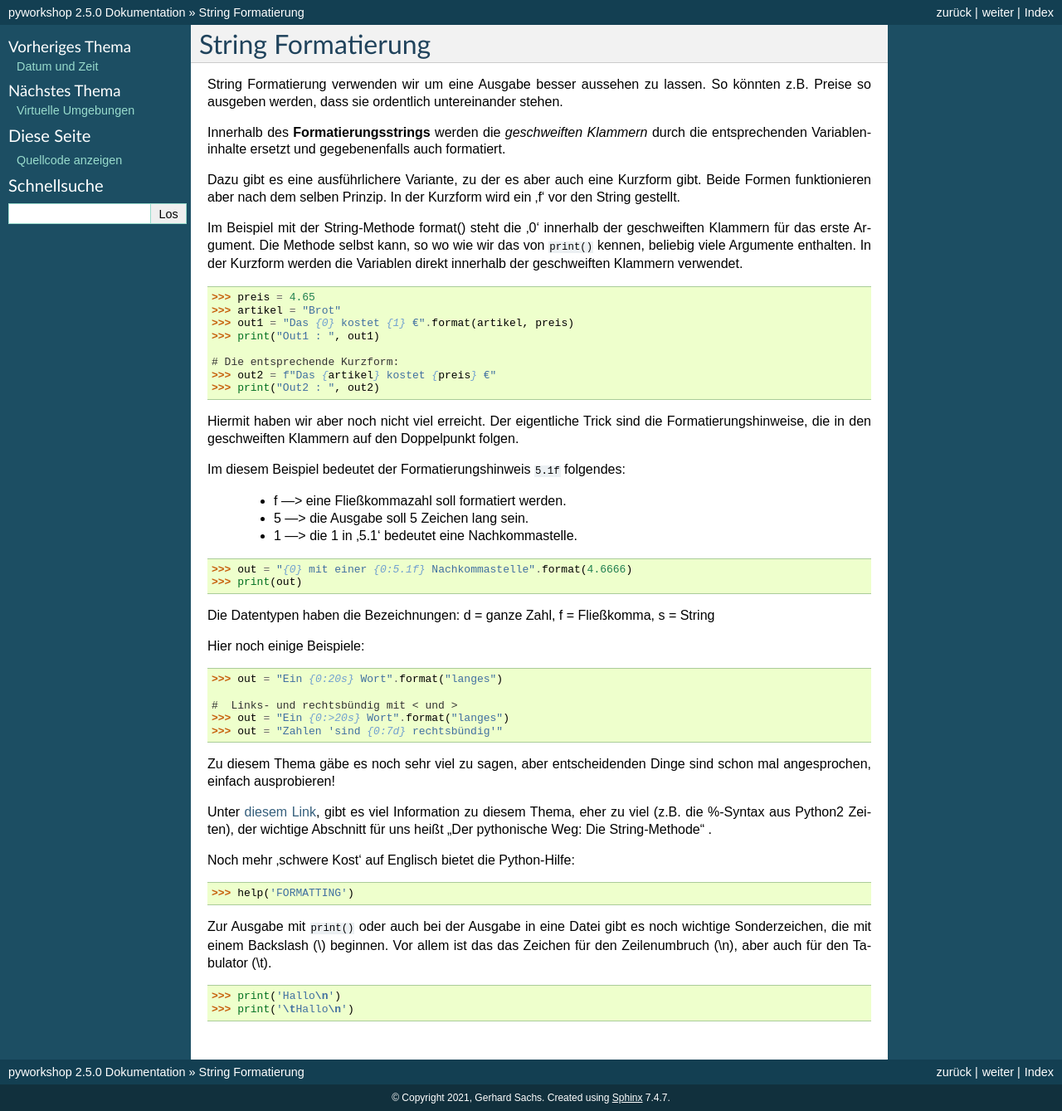
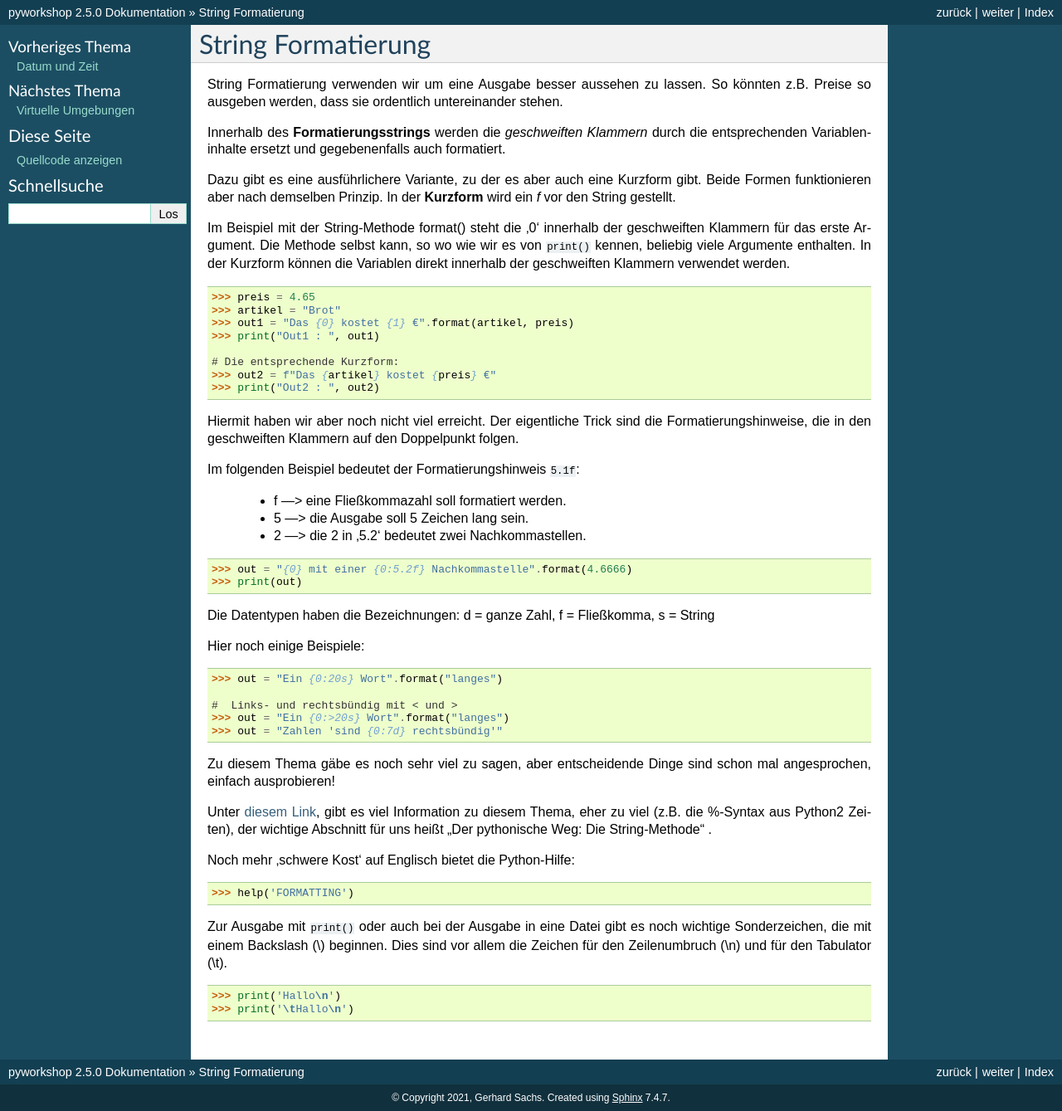
Before and after one commit to gerpark/pyworkshop, a Sphinx documentation site: the page built from docs/source/format.rst, in a window 1280 px wide. Shown: the whole page at 83% size. Built offline with Sphinx 7.4.7, drawn with Linux system fonts in a browser that asks for light colours.

Commit message:
257 may26

```diff
--- a/docs/source/format.rst
+++ b/docs/source/format.rst
@@ -13,11 +13,11 @@ Innerhalb des **Formatierungsstrings** werden die `geschweiften Klammern` durch
 entsprechenden Variableninhalte ersetzt und gegebenenfalls auch formatiert.
 
 Dazu gibt es eine ausführlichere Variante, zu der es aber auch eine Kurzform gibt.
-Beide Formen funktionieren aber nach dem selben Prinzip. In der Kurzform wird ein 'f' vor den String gestellt.
+Beide Formen funktionieren aber nach demselben Prinzip. In der **Kurzform** wird ein `f` vor den String gestellt.
 
 Im Beispiel mit der String-Methode format() steht die '0' innerhalb der geschweiften Klammern für das erste Argument.
-Die Methode selbst kann, so wo wie wir das von ``print()`` kennen, beliebig viele Argumente enthalten.
-In der Kurzform werden die Variablen direkt innerhalb der geschweiften Klammern verwendet.
+Die Methode selbst kann, so wo wie wir es von ``print()`` kennen, beliebig viele Argumente enthalten.
+In der Kurzform können die Variablen direkt innerhalb der geschweiften Klammern verwendet werden.
 
 .. code:: python
 
@@ -34,17 +34,17 @@ Hiermit haben wir aber noch nicht viel erreicht.
 Der eigentliche Trick sind die Formatierungshinweise,
 die in den geschweiften Klammern auf den Doppelpunkt folgen.
 
-Im diesem Beispiel bedeutet der Formatierungshinweis ``5.1f`` folgendes:
+Im folgenden Beispiel bedeutet der Formatierungshinweis ``5.1f``:
 
     * f --->  eine Fließkommazahl soll formatiert werden.
 
     * 5 --->  die Ausgabe soll 5 Zeichen lang sein.
 
-    * 1 --->  die 1 in '5.1' bedeutet eine Nachkommastelle.
+    * 2 --->  die 2 in '5.2' bedeutet zwei Nachkommastellen.
 
 .. code:: python
 
-   >>> out = "{0} mit einer {0:5.1f} Nachkommastelle".format(4.6666)
+   >>> out = "{0} mit einer {0:5.2f} Nachkommastelle".format(4.6666)
    >>> print(out)
 
 
@@ -61,7 +61,7 @@ Hier noch einige Beispiele:
     >>> out = "Zahlen 'sind {0:7d} rechtsbündig'"
 
 
-Zu diesem Thema gäbe es noch sehr viel zu sagen, aber entscheidenden Dinge sind schon mal
+Zu diesem Thema gäbe es noch sehr viel zu sagen, aber entscheidende Dinge sind schon mal
 angesprochen, einfach ausprobieren!
 
 Unter `diesem Link <https://www.python-kurs.eu/python3_formatierte_ausgabe.php>`_,
@@ -76,8 +76,7 @@ Noch mehr 'schwere Kost' auf Englisch bietet die Python-Hilfe:
 
 Zur Ausgabe mit ``print()`` oder auch bei der Ausgabe in eine Datei gibt es noch
 wichtige Sonderzeichen, die mit einem Backslash (\\) beginnen.
-Vor allem ist das das Zeichen für den Zeilenumbruch (\\n), aber auch
-für den Tabulator (\\t).
+Dies sind vor allem die Zeichen für den Zeilenumbruch (\\n) und für den Tabulator (\\t).
 
 .. code:: python
 
```
Also changed, not shown: docs/source/object/class.rst (+4 -4 lines).
